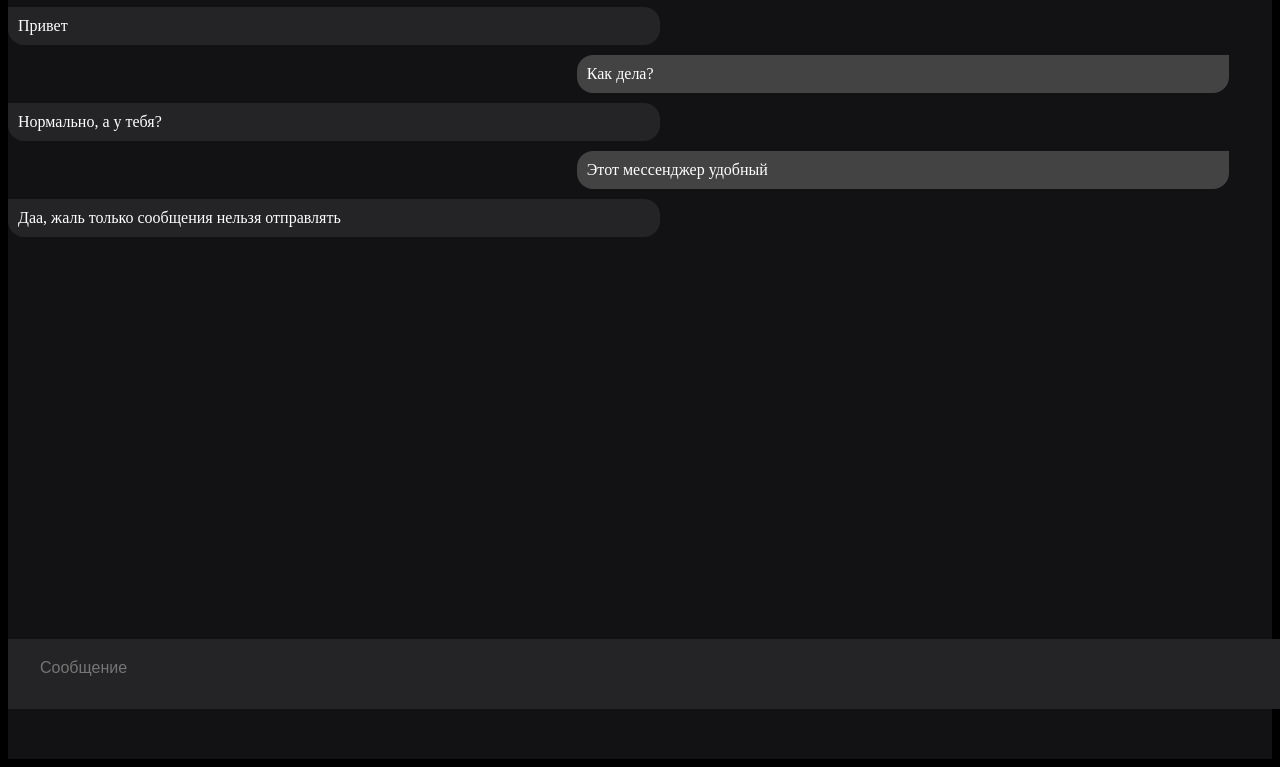
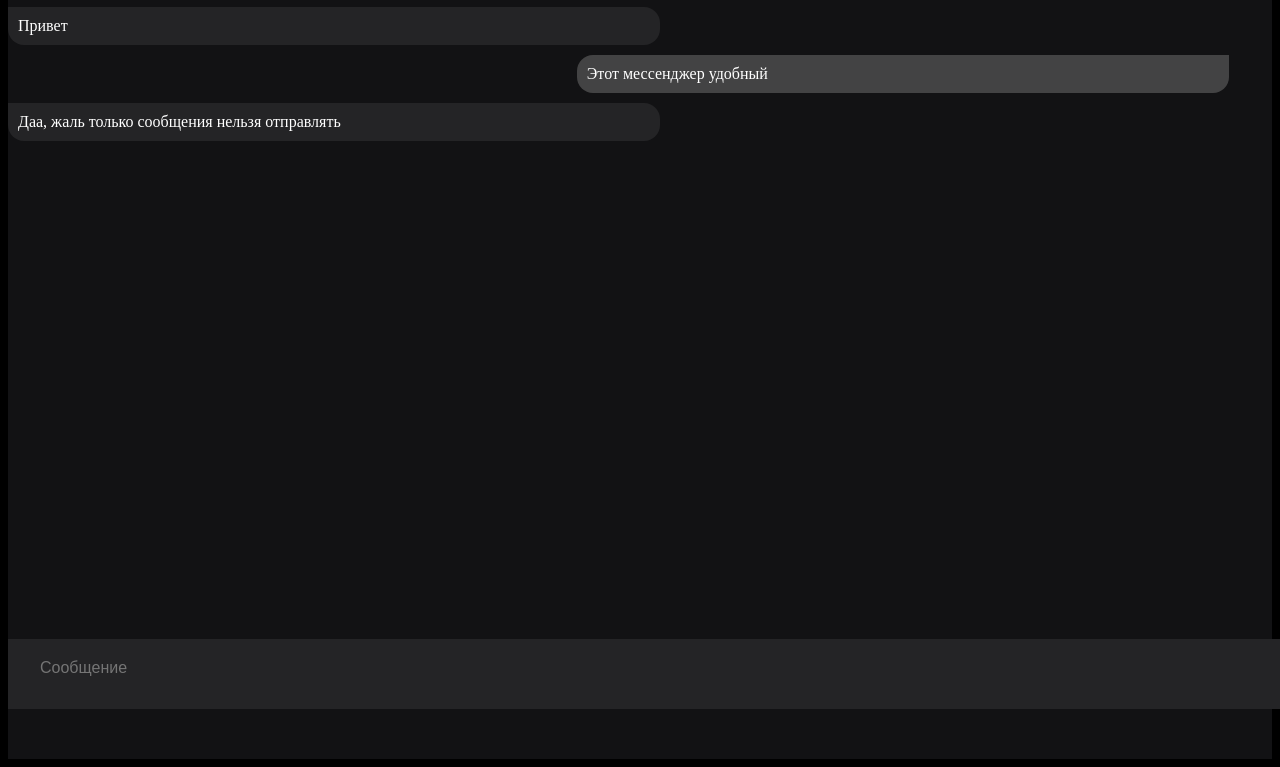
Before and after one commit to Gromer-Top/WebMessenger, a plain HTML site: page client.html in a window 1280 px wide. Shown: the part 91-858 px from the top of the page. Drawn offline with Linux system fonts and the light colour scheme.

Commit message:
update client.html

```diff
--- a/client.html
+++ b/client.html
@@ -25,12 +25,6 @@
       Привет
     </div>
     <div class="user-message">
-      Как дела?
-    </div>
-    <div class="other-user-message">
-      Нормально, а у тебя?
-    </div>
-    <div class="user-message">
       Этот мессенджер удобный
     </div>
     <div class="other-user-message">
```
